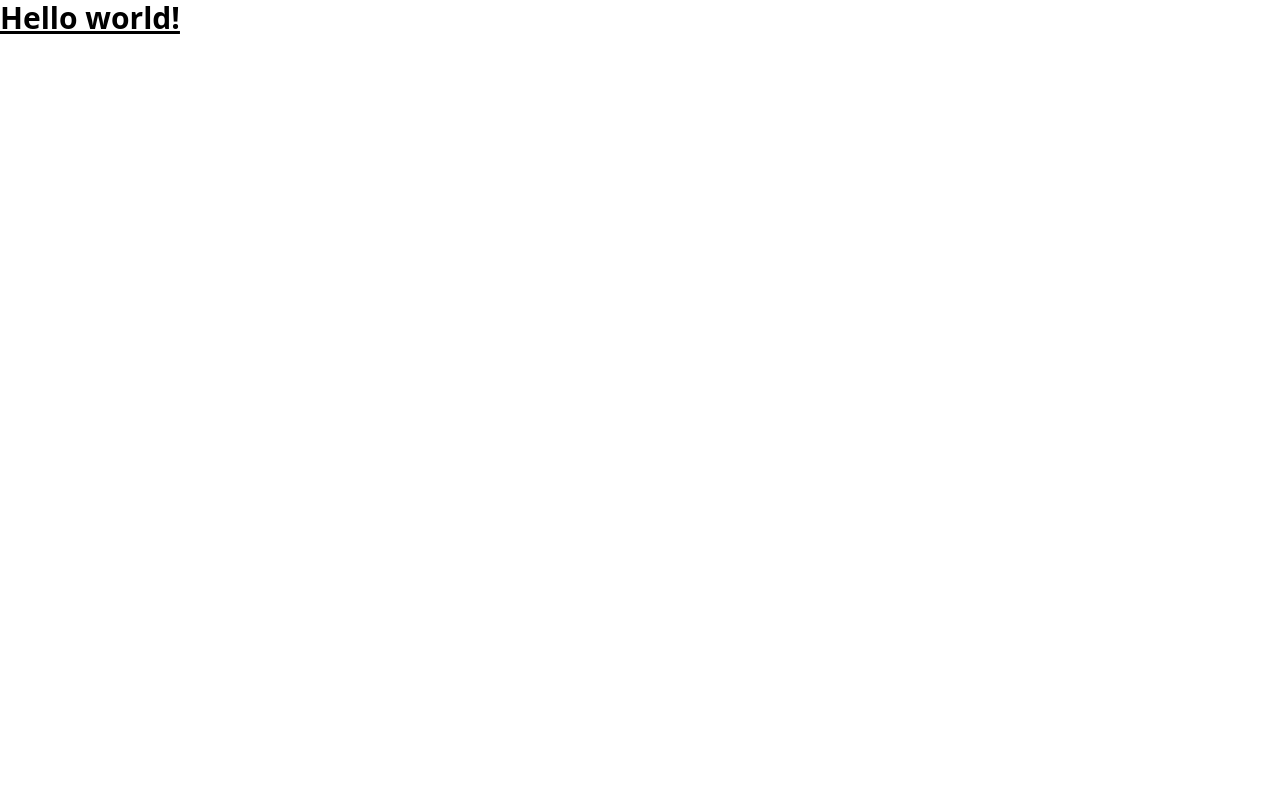
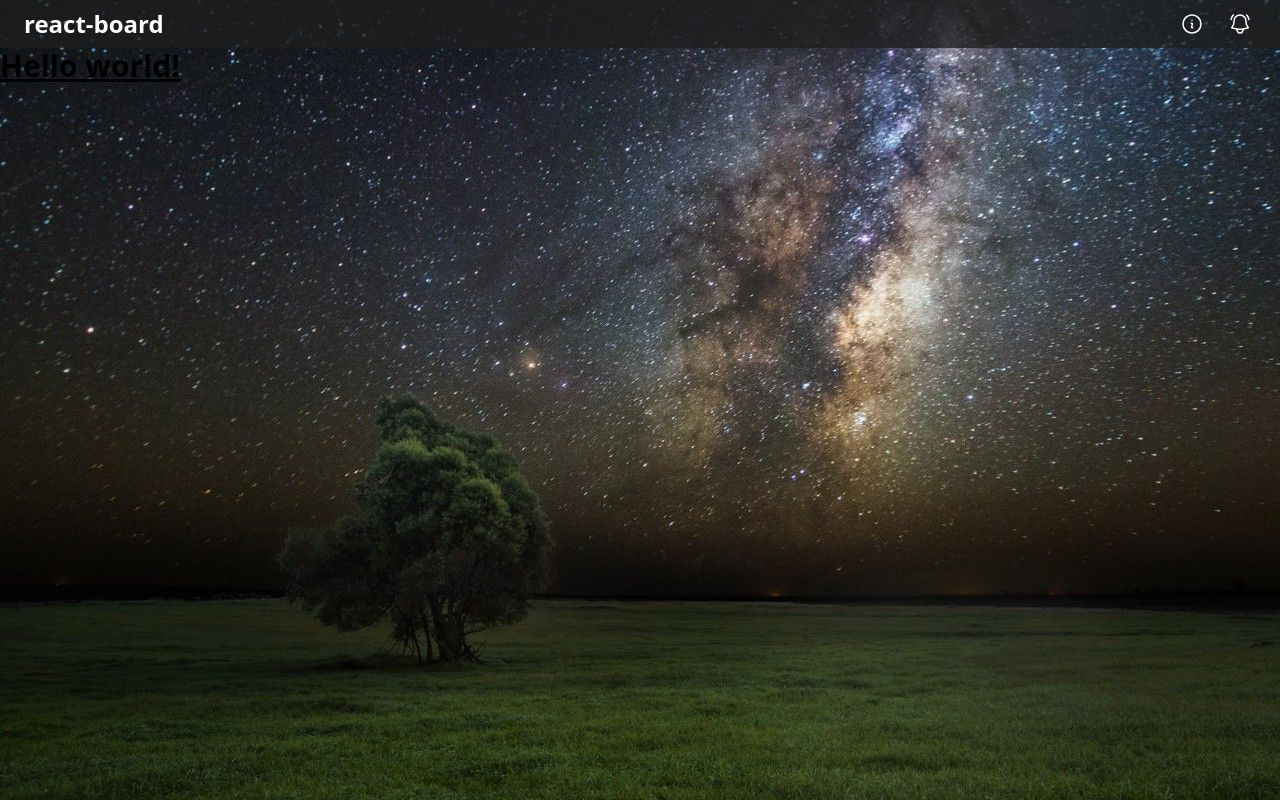
Before and after one commit to Petya29/react-board, a React (Vite) app: page / in a window 1280 px wide. Built offline with nearby package versions, Linux system fonts and the light colour scheme.

Commit message:
Added NavBar and icons

```diff
--- a/src/App.tsx
+++ b/src/App.tsx
@@ -1,10 +1,12 @@
+import { NavBar } from "./components/ui/surfaces";
+import { Home } from "./components/Home";
+
 function App() {
 
   return (
     <div className="App">
-      <h1 className="text-3xl font-bold underline">
-        Hello world!
-      </h1>
+      <NavBar />
+      <Home />
     </div>
   )
 }
--- /dev/null
+++ b/src/components/Home.tsx
@@ -0,0 +1,9 @@
+import React from 'react'
+
+export const Home = () => {
+    return (
+        <h1 className="text-3xl font-bold underline">
+            Hello world!
+        </h1>
+    )
+}
--- /dev/null
+++ b/src/components/ui/icons/BellAlertIcon.tsx
@@ -0,0 +1,21 @@
+import { CSSProperties } from "react"
+
+type IconProps = {
+    fill?: string,
+    strokeColor?: string,
+    style?: CSSProperties
+}
+
+export const BellAlertIcon = ({
+    fill = 'none',
+    strokeColor = 'currentcolor',
+    style
+}: IconProps) => {
+    return (
+        <span className="flex items-center justify-center w-8 h-8 rounded-[4px] hover:bg-[#3d3d3d]" style={style}>
+            <svg xmlns="http://www.w3.org/2000/svg" fill={fill} viewBox="0 0 24 24" strokeWidth={1.5} stroke={strokeColor} className="w-6 h-6">
+                <path strokeLinecap="round" strokeLinejoin="round" d="M14.857 17.082a23.848 23.848 0 005.454-1.31A8.967 8.967 0 0118 9.75v-.7V9A6 6 0 006 9v.75a8.967 8.967 0 01-2.312 6.022c1.733.64 3.56 1.085 5.455 1.31m5.714 0a24.255 24.255 0 01-5.714 0m5.714 0a3 3 0 11-5.714 0M3.124 7.5A8.969 8.969 0 015.292 3m13.416 0a8.969 8.969 0 012.168 4.5" />
+            </svg>
+        </span>
+    )
+}
--- /dev/null
+++ b/src/components/ui/icons/InfoCircleIcon.tsx
@@ -0,0 +1,21 @@
+import { CSSProperties } from "react"
+
+type IconProps = {
+    fill?: string,
+    strokeColor?: string,
+    style?: CSSProperties
+}
+
+export const InfoCircleIcon = ({
+    fill = 'none',
+    strokeColor = 'currentcolor',
+    style
+}: IconProps) => {
+    return (
+        <span className="flex items-center justify-center w-8 h-8 rounded-[4px] hover:bg-[#3d3d3d]" style={style}>
+            <svg xmlns="http://www.w3.org/2000/svg" fill={fill} viewBox="0 0 24 24" strokeWidth={1.5} stroke={strokeColor} className="w-6 h-6">
+                <path strokeLinecap="round" strokeLinejoin="round" d="M11.25 11.25l.041-.02a.75.75 0 011.063.852l-.708 2.836a.75.75 0 001.063.853l.041-.021M21 12a9 9 0 11-18 0 9 9 0 0118 0zm-9-3.75h.008v.008H12V8.25z" />
+            </svg>
+        </span>
+    )
+}
--- /dev/null
+++ b/src/components/ui/icons/index.ts
@@ -0,0 +1,8 @@
+import { BellAlertIcon } from "./BellAlertIcon";
+import { InfoCircleIcon } from "./InfoCircleIcon";
+
+
+export {
+    BellAlertIcon,
+    InfoCircleIcon
+}
--- /dev/null
+++ b/src/components/ui/surfaces/NavBar.tsx
@@ -0,0 +1,17 @@
+import { BellAlertIcon, InfoCircleIcon } from "../icons"
+
+export const NavBar = () => {
+    return (
+        <header className='bg-[#1e1e1ec7] text-white'>
+            <div className='w-ful font-bold flex justify-between items-center py-2 px-6'>
+                <div className='text-2xl'>
+                    react-board
+                </div>
+                <div className='flex gap-4'>
+                    <InfoCircleIcon style={{ cursor: 'pointer' }} />
+                    <BellAlertIcon style={{ cursor: 'pointer' }} />
+                </div>
+            </div>
+        </header>
+    )
+}
--- /dev/null
+++ b/src/components/ui/surfaces/index.ts
@@ -0,0 +1,5 @@
+import { NavBar } from "./NavBar";
+
+export {
+    NavBar
+}
--- a/src/index.css
+++ b/src/index.css
@@ -3,6 +3,7 @@
 @tailwind utilities;
 
 body {
+  background: url("../public/default-bg.jpg") center center no-repeat;
   margin: 0;
   padding: 0;
   min-height: 100vh;
```
Also changed, not shown: public/default-bg.jpg (added), public/default-bg.png (added).
